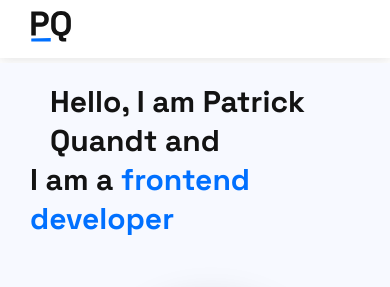
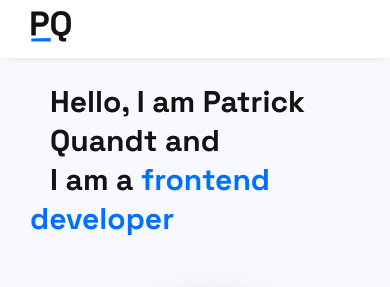
Before and after one commit to pquandt/pqweb, a React (Create React App) app: page / in a window 390 px wide. Shown: the top 287 px of the page. Built offline with nearby package versions, Linux system fonts and the light colour scheme.

Commit message:
about span padding add 2rem

```diff
--- a/sass/layout/_about.scss
+++ b/sass/layout/_about.scss
@@ -114,6 +114,9 @@
       padding-left: 2rem;
       margin-bottom: 5rem;
     }
+    &-span {
+      padding-left: 2rem;
+    }
     .linebreakSpan {
       width: fit-content;
       overflow-wrap: normal;
--- a/src/css/style.css
+++ b/src/css/style.css
@@ -218,6 +218,8 @@ h1 {
       padding-right: 1rem;
       padding-left: 2rem;
       margin-bottom: 5rem; }
+    .about-span {
+      padding-left: 2rem; }
     .about .linebreakSpan {
       width: fit-content;
       overflow-wrap: normal; }
```
